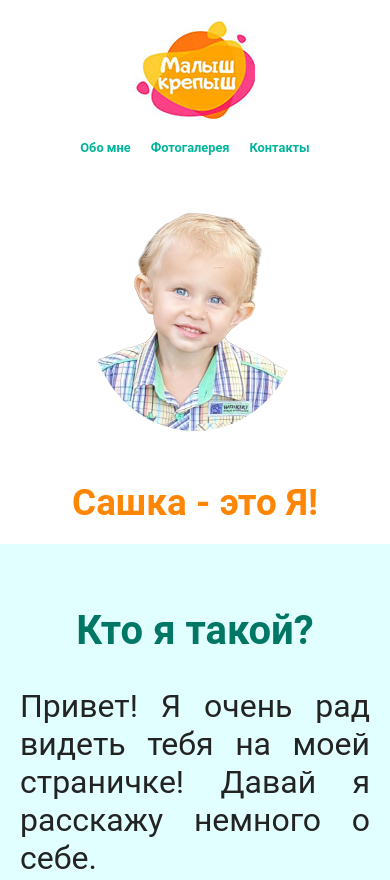
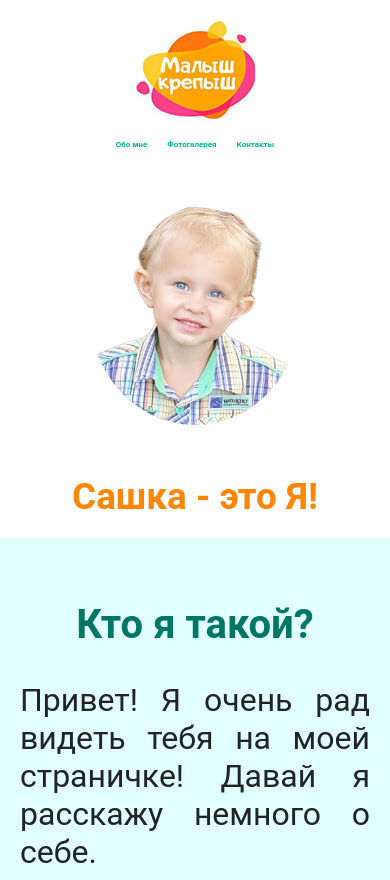
Before and after one commit to NatalyLittleFox/baby, a plain HTML site: page index.html in a window 390 px wide. Shown: the top 880 px of the page. Drawn offline with nearby package versions, Linux system fonts and the light colour scheme.

Commit message:
Update style.css

```diff
--- a/style.css
+++ b/style.css
@@ -215,10 +215,10 @@ body {
   }
   .header_title {
     font-size: 2.3rem;
-    margin-bottom: 20px;
+    padding-bottom: 20px;
   }
 .nav-item {
-  font-size: 0.8rem;
+  font-size: 0.5rem;
 }
   .header-content {
     text-align: center;
```
